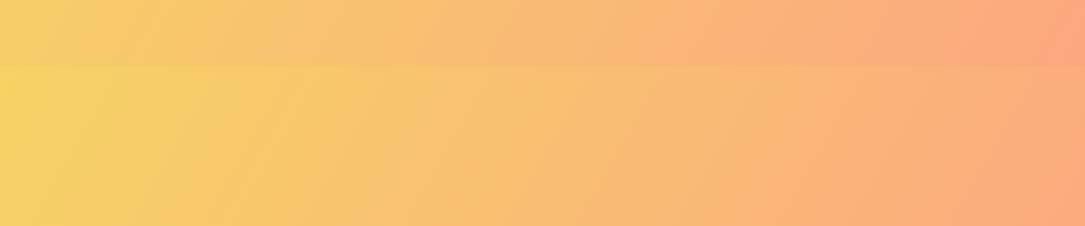
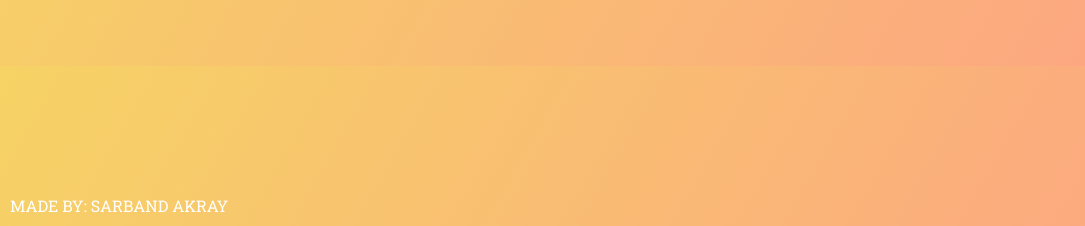
Before and after one commit to SarbandAkray/Todo, a PHP site: page / in a window 1280 px wide. Shown: the part 574-800 px from the top of the page, without its empty margins (0-1085 px from the left). Run offline with PHP 8.4, Linux system fonts and the light colour scheme.

Commit message:
author named

```diff
--- a/ToDoList/index.html
+++ b/ToDoList/index.html
@@ -34,6 +34,7 @@
     <div class="todo-container">
         <ul class="todo-list"></ul>
     </div>
+    <p class="author"> MADE BY: SARBAND AKRAY</p>
     <script src="app.js"></script>
 </body>
 </html>
--- a/ToDoList/style.css
+++ b/ToDoList/style.css
@@ -133,6 +133,13 @@ select{
     background: white;
     color: #ff6f47;
 }
+.author{
+    position: absolute;
+    bottom: 10px;
+    left: 10px;
+
+}
+
 /*  MOBILE VIEW */
 
 @media screen and (max-width:450px) {
@@ -157,5 +164,4 @@ form{
     padding: 10px;
 }
 
-
 }
```
